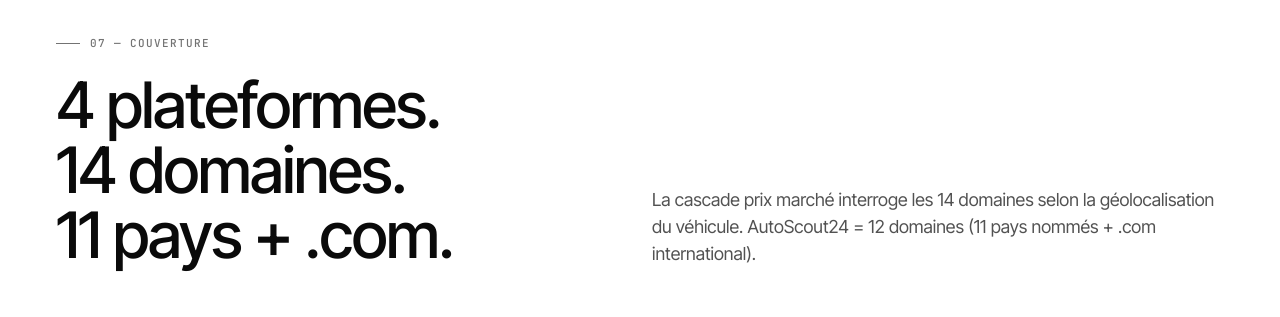
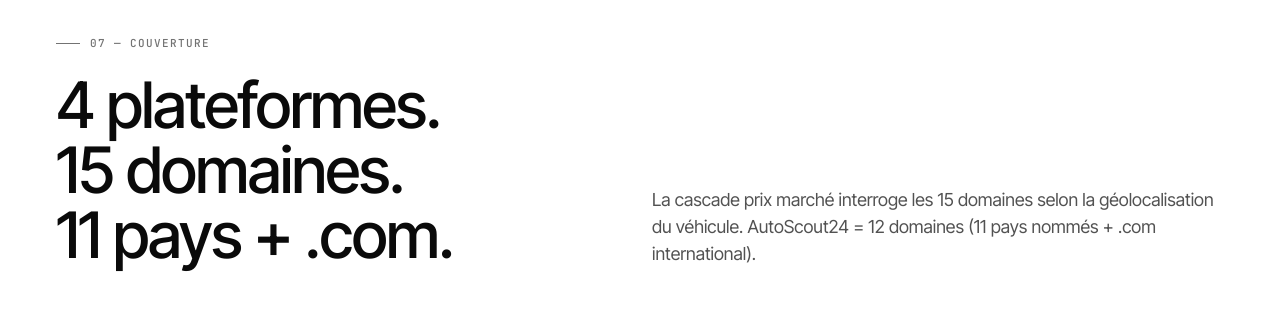
Before and after one commit to malikkaraoui/OKazCar.com, a React (Vite) app: page /fr in a window 1280 px wide. Shown: the part 6160-6477 px from the top of the page. Built offline with nearby package versions, Linux system fonts and the light colour scheme; no server answers.

Commit message:
fix(i18n): corriger regex switchLang — ajouter 'de' dans le pattern

```diff
--- a/src/data/blog.js
+++ b/src/data/blog.js
@@ -78,7 +78,7 @@ export const BLOG_POSTS = [
     slug: 'origine-okazcar-geneve',
     tag: 'Histoire',
     title: 'Une idée née pendant une formation Python à Genève 🇨🇭',
-    intro: "OKazCar a commencé comme un script Python basique pendant une formation chez Nomades Technologie à Genève. Voici comment un exercice de web scraping est devenu une extension Chrome sur 14 domaines.",
+    intro: "OKazCar a commencé comme un script Python basique pendant une formation chez Nomades Technologie à Genève. Voici comment un exercice de web scraping est devenu une extension Chrome sur 15 domaines.",
     date: 'Fév. 2026',
     read: '7 min',
     component: OrigineGeneve,
--- a/src/i18n/locales/fr.json
+++ b/src/i18n/locales/fr.json
@@ -93,8 +93,8 @@
   },
   "coverage": {
     "eyebrow": "07 — Couverture",
-    "title": "4 plateformes.<br/>14 domaines.<br/>11 pays + .com.",
-    "lead": "La cascade prix marché interroge les 14 domaines selon la géolocalisation du véhicule. AutoScout24 = 12 domaines (11 pays nommés + .com international).",
+    "title": "4 plateformes.<br/>15 domaines.<br/>11 pays + .com.",
+    "lead": "La cascade prix marché interroge les 15 domaines selon la géolocalisation du véhicule. AutoScout24 = 12 domaines (11 pays nommés + .com international).",
     "col_platform": "Plateforme",
     "col_domain": "Domaine",
     "col_country": "Pays",
@@ -143,7 +143,7 @@
       },
       {
         "q": "Quels sites sont supportés ?",
-        "a": "4 plateformes et 14 domaines : leboncoin.fr, lacentrale.fr, paruvendu.fr, et AutoScout24 sur 11 pays (France, Allemagne, Suisse, Belgique, Italie, Pays-Bas, Autriche, Espagne, Pologne, Luxembourg, Suède) + le .com international."
+        "a": "4 plateformes et 15 domaines : leboncoin.fr, lacentrale.fr, paruvendu.fr, et AutoScout24 sur 11 pays (France, Allemagne, Suisse, Belgique, Italie, Pays-Bas, Autriche, Espagne, Pologne, Luxembourg, Suède) + le .com international."
       },
       {
         "q": "Comment fonctionne le score ?",
@@ -171,7 +171,7 @@
     "badge": "Extension Chrome · v1.3 · Sans inscription"
   },
   "footer": {
-    "tagline": "Analyse en temps réel des annonces auto. 4 plateformes, 14 domaines, 12 filtres.",
+    "tagline": "Analyse en temps réel des annonces auto. 4 plateformes, 15 domaines, 12 filtres.",
     "product": "Produit",
     "resources": "Ressources",
     "legal": "Légal",
--- a/src/sections/Footer.jsx
+++ b/src/sections/Footer.jsx
@@ -18,7 +18,7 @@ export default function Footer() {
   ]
 
   const switchLang = (newLang) => {
-    const newPath = location.pathname.replace(/^\/(fr|en|es|it)/, `/${newLang}`)
+    const newPath = location.pathname.replace(/^\/(fr|en|es|it|de)/, `/${newLang}`)
     i18n.changeLanguage(newLang)
     navigate(newPath)
   }
--- a/src/sections/Nav.jsx
+++ b/src/sections/Nav.jsx
@@ -26,7 +26,7 @@ export default function Nav() {
   const LANGS = ['fr', 'en', 'es', 'it', 'de']
 
   const switchLang = (newLang) => {
-    const newPath = location.pathname.replace(/^\/(fr|en|es|it)/, `/${newLang}`)
+    const newPath = location.pathname.replace(/^\/(fr|en|es|it|de)/, `/${newLang}`)
     i18n.changeLanguage(newLang)
     navigate(newPath)
   }
```
